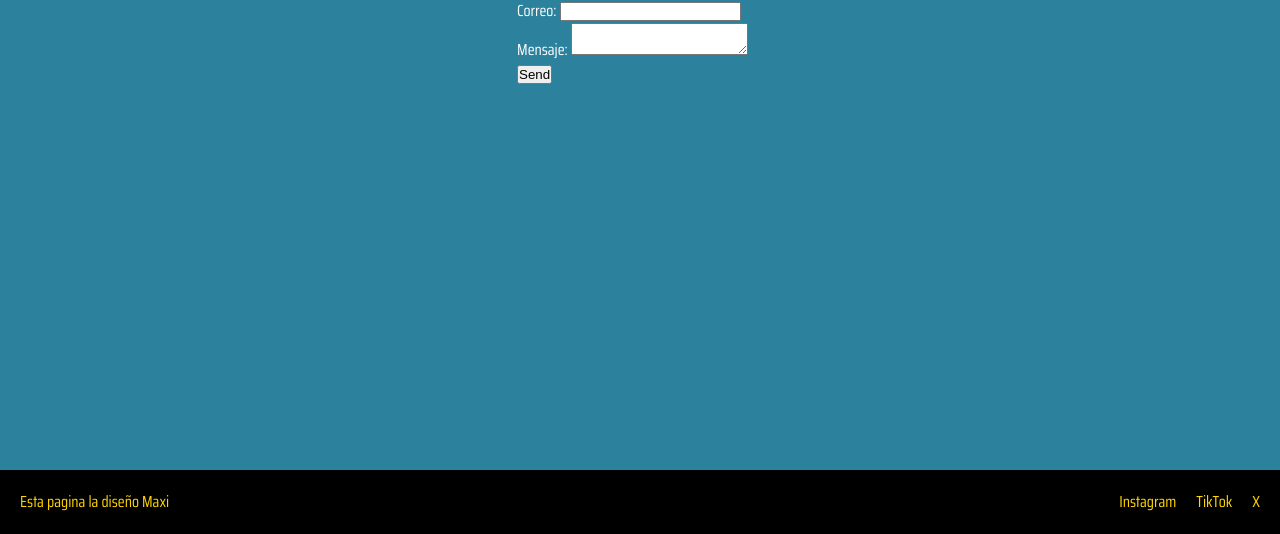
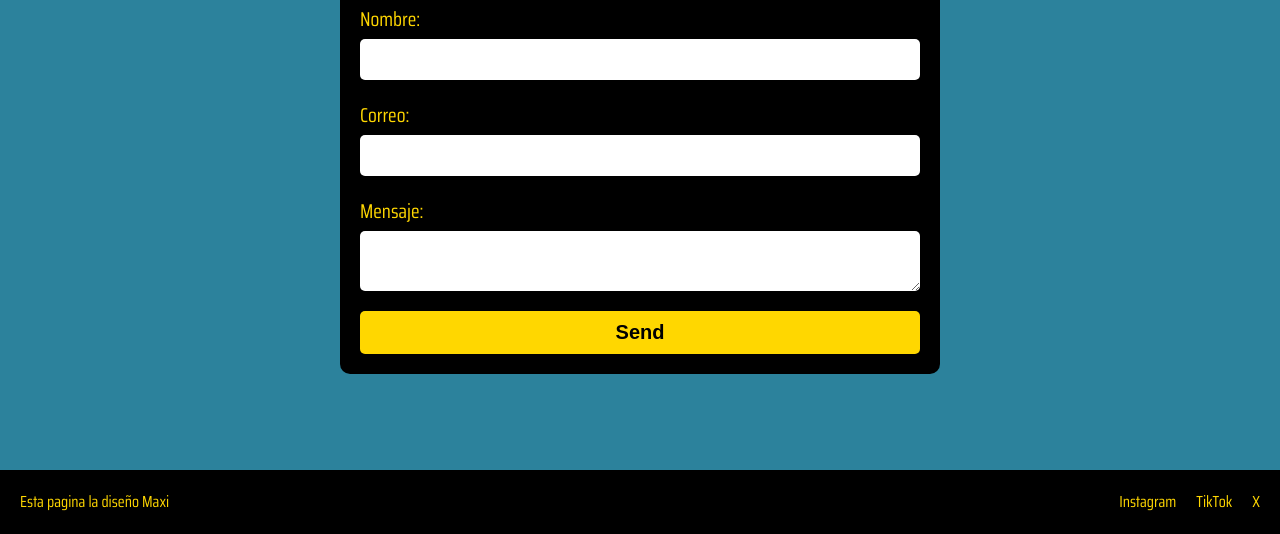
Before and after one commit to TonyFrag/Proyecto-frontend, a plain HTML site: page pages/contacto.html in a window 1280 px wide. Shown: the part 266-800 px from the top of the page. Drawn offline with Linux system fonts and the light colour scheme.

Commit message:
contacto modificacion

```diff
--- a/css/style.css
+++ b/css/style.css
@@ -181,3 +181,59 @@ main h1{
     transition: 0.3s;
     cursor: pointer;
 }
+
+.seccion-contacto {
+    width: 90%;
+    max-width: 600px;
+    margin: 3rem auto;
+    padding: 2rem;
+    background-color: black;
+    border-radius: 1rem;
+    color: gold;
+}
+
+.titulo-contacto {
+    font-size: 5rem;
+    text-align: center;
+    margin-bottom: 2rem;
+}
+
+.form {
+    display: flex;
+    flex-direction: column;
+    gap: 2rem;
+}
+
+.campo-form {
+    display: flex;
+    flex-direction: column;
+    font-size: 2rem;
+}
+
+.campo-form label {
+    margin-bottom: 0.5rem;
+}
+
+.campo-form input,
+.campo-form textarea {
+    padding: 1rem;
+    border-radius: 0.5rem;
+    border: none;
+    font-size: 1.8rem;
+}
+
+button[type="submit"] {
+    padding: 1rem;
+    background-color: gold;
+    border: none;
+    font-size: 2rem;
+    font-weight: bold;
+    cursor: pointer;
+    border-radius: 0.5rem;
+}
+
+button[type="submit"]:hover {
+    background-color: rgb(255, 215, 0);
+    transform: scale(1.05);
+    transition: 0.2s;
+}
--- a/pages/contacto.html
+++ b/pages/contacto.html
@@ -21,7 +21,7 @@
                     <a href="../index.html">Home</a>
                 </li>
                 <li>
-                    <a href="./pages/contacto.html">Contacto</a>
+                    <a href="./contacto.html">Contacto</a>
                 </li>
             </ul>
         </nav>
@@ -34,6 +34,11 @@
         action="https://formspree.io/f/xdkwykgv"
         method="POST"
         >
+        <div class="campo-form">
+            <label for="nombre">Nombre:</label>
+            <input id="nombre" type="text" name="nombre" />
+        </div>
+
         <div class="campo-form">
             <label for="email"> Correo:</label>
             <input id="email" type= "email" name="email" />
@@ -62,4 +67,7 @@
         </nav>
     </footer>
 </body>
+
+<script src="../script.js"></script>
+
 </html>
--- a/script.js
+++ b/script.js
@@ -1 +1,18 @@
 console.log("JS funcionando...");
+
+const form = document.querySelector("form");
+
+if (form) {
+    form.addEventListener("submit", (e) => {
+        const email = document.querySelector("#email").value;
+        const mensaje = document.querySelector("#mensaje").value;
+
+        if (email === "" || mensaje === "") {
+            e.preventDefault();
+            alert("Por favor completá todos los campos.");
+            return;
+        }
+
+        alert("Mensaje enviado correctamente!");
+    });
+}
```
